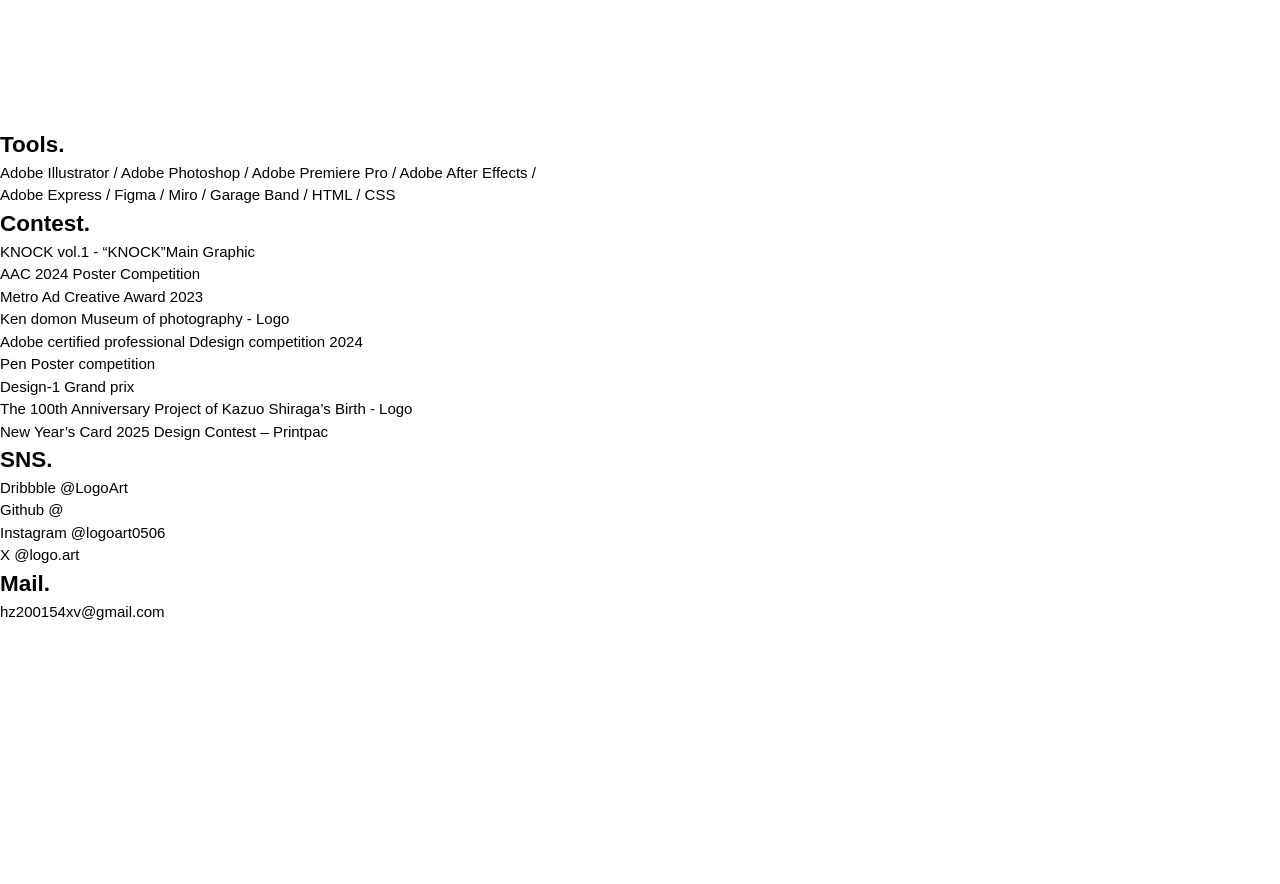
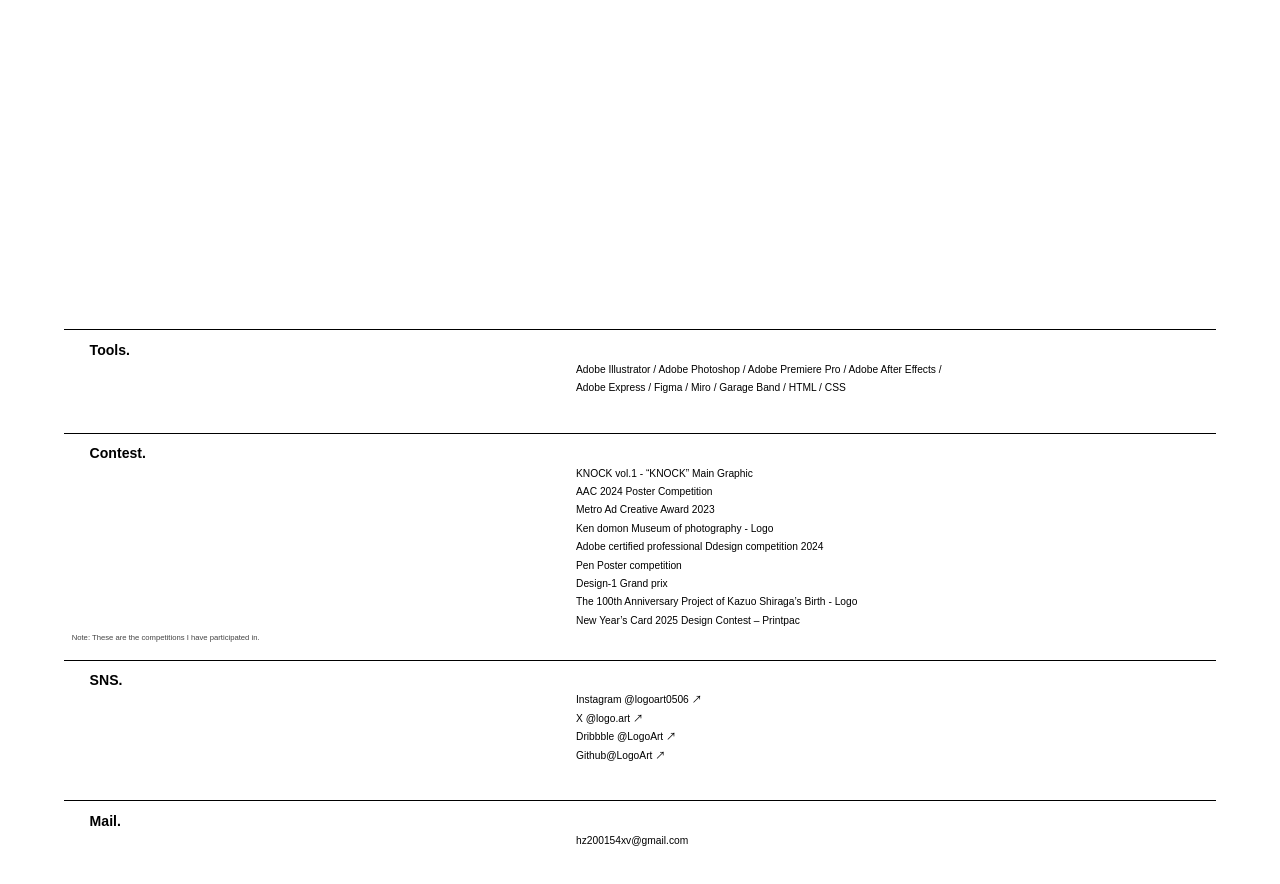
Before and after one commit to LogoArt/logoart.github.io, a plain HTML site: page about.html in a window 1280 px wide. Shown: the part 1840-2724 px from the top of the page. Before the commit the page ends 2463 px from the top, so only its background shows below. Drawn offline with nearby package versions, Linux system fonts and the light colour scheme; a web font is replaced by a local one.

Commit message:
Aboutページ Plofile-info完成

```diff
--- a/about.html
+++ b/about.html
@@ -64,7 +64,7 @@
     </section>
 
     <!-- ==================== Prolife ==================== -->
-    <section class="profile-section">
+    <section class="profile">
         <div class="profile-container">
             <div class="profile-left">
             <h2 class="profile-title">Profile.</h2>
@@ -89,18 +89,20 @@
 
 
         <!-- ==================== Prolife ==================== -->
-        <section class="about-subinfo">
-    <div class="info-block">
-        <h2 class="info-title">Tools.</h2>
-        <p class="info-content">
-        Adobe Illustrator / Adobe Photoshop / Adobe Premiere Pro / Adobe After Effects / <br>
+    <section class="info-section">
+    <div class="profile-info info-bottom font-Acumin-default">
+        <h2>Tools.</h2>
+        <p>
+        Adobe Illustrator / Adobe Photoshop / Adobe Premiere Pro / Adobe After Effects /<br>
         Adobe Express / Figma / Miro / Garage Band / HTML / CSS
         </p>
     </div>
-    <div class="info-block">
-        <h2 class="info-title">Contest.</h2>
-        <p class="info-content">
-        KNOCK vol.1 - “KNOCK”Main Graphic<br>
+
+    <div class="profile-info font-Acumin-default">
+        <div class="contest-content">
+                <h2>Contest.</h2>
+               <p>
+                    KNOCK vol.1 - “KNOCK” Main Graphic<br>
                     AAC 2024 Poster Competition<br>
                     Metro Ad Creative Award 2023<br>
                     Ken domon Museum of photography - Logo<br>
@@ -111,24 +113,29 @@
                     New Year’s Card 2025 Design Contest – Printpac
                 </p>
             </div>
-    <div class="info-block">
-        <h2 class="info-title">SNS.</h2>
-        <p class="info-content">
-        Dribbble @LogoArt<br>
-        Github @<br>
-        Instagram @logoart0506<br>
-        X @logo.art
-        </p>
         </div>
-    <div class="info-block">
-        <h2 class="info-title">Mail.</h2>
-        <p class="info-content">
-        hz200154xv@gmail.com
-        </p>
+    </div>
+
+    <p class="note font-Acumin-default">Note: These are the competitions I have participated in.</p>
+
+    <div class="profile-info info-bottom font-Acumin-default">
+        <h2>SNS.</h2>
+        <ul>
+            <li>Instagram <a href="https://www.instagram.com/logoart0506" target="_blank">@logoart0506 ↗</a></li>
+            <li>X <a href="#" target="_blank">@logo.art ↗</a></li>
+            <li>Dribbble <a href="https://dribbble.com/LogoArt_" target="_blank">@LogoArt ↗</a></li>
+            <li>Github<a href="https://github.com/LogoArt" target="_blank">@LogoArt ↗</a></li>
+        </ul>
+    </div>
+
+    <div class="profile-info font-Acumin-default">
+        <h2 class="font-Acumin-default">Mail.</h2>
+        <p><a href="mailto:hz200154xv@gmail.com">hz200154xv@gmail.com</a></p>
     </div>
     </section>
 
 
 
 
+
 </body>
--- a/assets/css/style.css
+++ b/assets/css/style.css
@@ -318,8 +318,8 @@ font-style: normal;
     background-color: #000;
     opacity: 1;
 }
-/* === Profile Section === */
-.profile {
+/* === Index Section === */
+.index-profile {
     position: relative;
     background-color: #fff;
     padding: 0;
@@ -346,7 +346,7 @@ font-style: normal;
     height: 768px;
 }
 
-.profile-container {
+.index-profile-container {
     display: flex;
     align-items: flex-start;
     justify-content: space-between;
@@ -358,33 +358,33 @@ font-style: normal;
     z-index: 1;
 }
 
-.profile-photo img {
+.index-profile-photo img {
     width: 495px;
     height: auto;
     object-fit: cover;
     display: block;
 }
 
-.profile-text {
+.index-profile-text {
     flex: 1;
     display: flex;
     flex-direction: column;
     justify-content: flex-start;
 }
 
-.profile-header {
+.index-profile-header {
     display: flex;
     justify-content: space-between;
     align-items: baseline;
 }
 
-.profile-hello {
+.index-profile-hello {
     font-size: 162px;
     margin: 0;
     line-height: 1;
 }
 
-.profile-button {
+.index-profile-button {
     padding-right: 120px;
     font-size: 12px;
     text-decoration: none;
@@ -394,18 +394,18 @@ font-style: normal;
     transition: filter 1s ease;
 }
 
-.profile-button:hover {
+.index-profile-button:hover {
     color: #555;
 }
 
-.profile-des-en {
+.index-profile-des-en {
     font-size: 30px;
     line-height: 1.4;
     margin-top: 20px;
     letter-spacing: 4px;
 }
 
-.profile-des-ja {
+.index-profile-des-ja {
     font-size: 10px;
     margin-top: 30px;
     line-height: 2;
@@ -618,9 +618,9 @@ font-style: normal;
     font-size: 0.6vw;
     color: #000;
 }
+
 /* About Profile */
-
-.profile-section {
+.profile {
   padding: 200px 155px;
   box-sizing: border-box;
 }
@@ -676,3 +676,53 @@ font-style: normal;
   margin-bottom: 20px;
   letter-spacing: 2px;
 }
+
+/* Plofile info */
+.info-section {
+  width: 90%;
+  max-width: 1270px;
+  margin: 200px auto 400px auto;
+  padding: 5vh 0;
+}
+
+.profile-info {
+  border-top: 1px solid #000;
+  padding: 1.2vh 0;
+}
+
+.profile-info h2 {
+    padding-left: 2vw;
+  font-size: 1.1vw;
+  font-weight: 0;
+}
+
+.profile-info p,
+.profile-info ul {
+    margin-left: 40vw;
+    font-size: 0.8vw;
+    line-height: 1.8;
+    max-width: 45vw;
+}
+.info-bottom {
+    margin-bottom: 2vw;
+}
+
+.profile-info ul {
+  list-style: none;
+}
+
+.profile-info a {
+    text-decoration: none;
+    color: #000;
+}
+}
+
+.profile-info ul li {
+  margin-bottom: 1vh;
+}
+
+.note {
+  font-size: 0.6vw;
+  margin: -0.6vw 0 2vh 0.6vw;
+  color: #444;
+}
```
Also changed, not shown: index.html (+14 -15 lines). Lines whose indentation alone changed are shown as unchanged.
